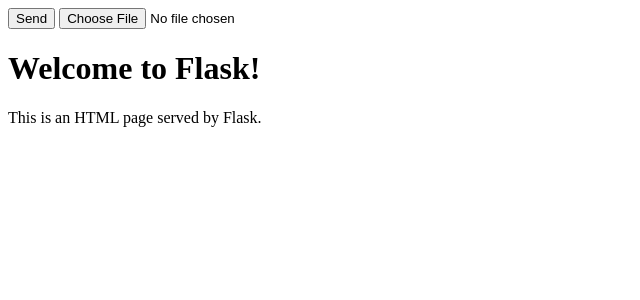
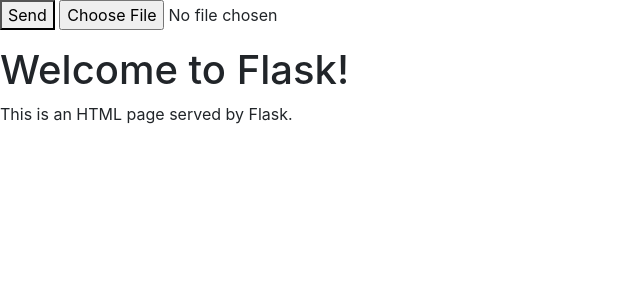
Before and after one commit to SoaresDavidson/LABTrabalhoFinal, a Flask app: page / in a window 1280 px wide. Shown: the top 300 px of the page, without its empty margins (0-640 px from the left). Run offline with Flask 3, Linux system fonts and the light colour scheme.

Commit message:
Salve. Nada

```diff
--- a/templates/layout.html
+++ b/templates/layout.html
@@ -1,9 +1,18 @@
 <!DOCTYPE html>
 <html lang="en">
 <head>
-    <meta charset="UTF-8">
-    <meta name="viewport" content="width=device-width, initial-scale=1.0">
-    <title>Flask HTML Page</title>
+        <link rel="stylesheet" href="styles.css">
+        <meta charset="utf-8">
+        <meta name="viewport" content="width=device-width, initial-scale=1">
+        <link rel="stylesheet" href="https://cdn.jsdelivr.net/npm/bootstrap-icons/font/bootstrap-icons.css">
+        <link href="https://cdn.jsdelivr.net/npm/bootstrap@5.2.3/dist/css/bootstrap.min.css" rel="stylesheet" integrity="sha384-rbsA2VBKQhggwzxH7pPCaAqO46MgnOM80zW1RWuH61DGLwZJEdK2Kadq2F9CUG65" crossorigin="anonymous">
+        <script src="https://cdn.jsdelivr.net/npm/bootstrap@5.2.3/dist/js/bootstrap.bundle.min.js" integrity="sha384-kenU1KFdBIe4zVF0s0G1M5b4hcpxyD9F7jL+jjXkk+Q2h455rYXK/7HAuoJl+0I4" crossorigin="anonymous"></script>
+        <link href="styles.css" rel="stylesheet">
+        <link rel="stylesheet" href="https://cdn.jsdelivr.net/npm/bootstrap@4.5.3/dist/css/bootstrap.min.css" integrity="sha384-TX8t27EcRE3e/ihU7zmQxVncDAy5uIKz4rEkgIXeMed4M0jlfIDPvg6uqKI2xXr2" crossorigin="anonymous">
+        <script src="https://code.jquery.com/jquery-3.5.1.slim.min.js" integrity="sha384-DfXdz2htPH0lsSSs5nCTpuj/zy4C+OGpamoFVy38MVBnE+IbbVYUew+OrCXaRkfj" crossorigin="anonymous"></script>
+        <script src="https://cdn.jsdelivr.net/npm/bootstrap@4.5.3/dist/js/bootstrap.bundle.min.js" integrity="sha384-ho+j7jyWK8fNQe+A12Hb8AhRq26LrZ/JpcUGGOn+Y7RsweNrtN/tE3MoK7ZeZDyx" crossorigin="anonymous"></script>
+        <title>Aplicador de Filtro</title>
+
 </head>
 <body>
     {% block body %}{% endblock %}
```
